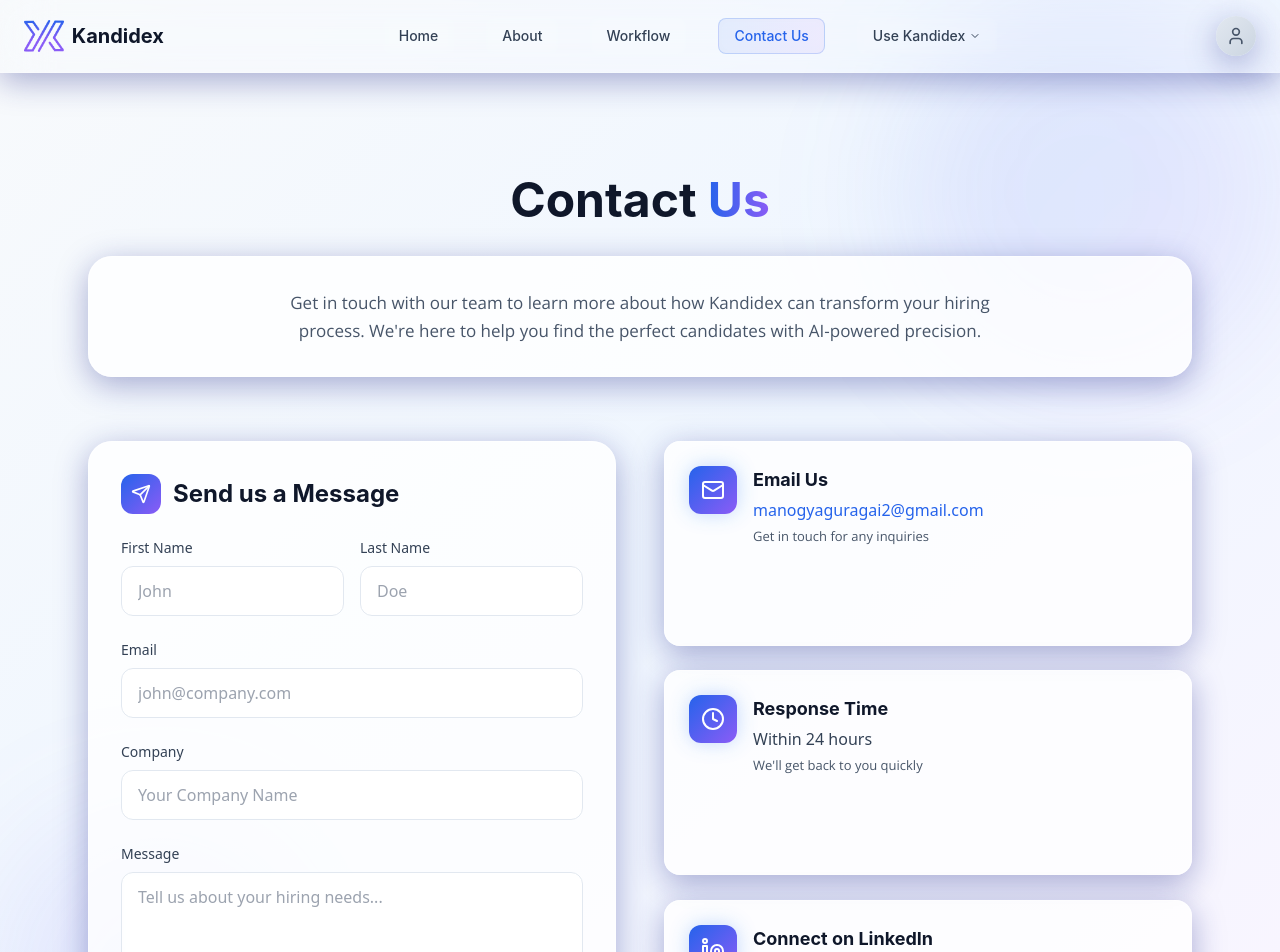
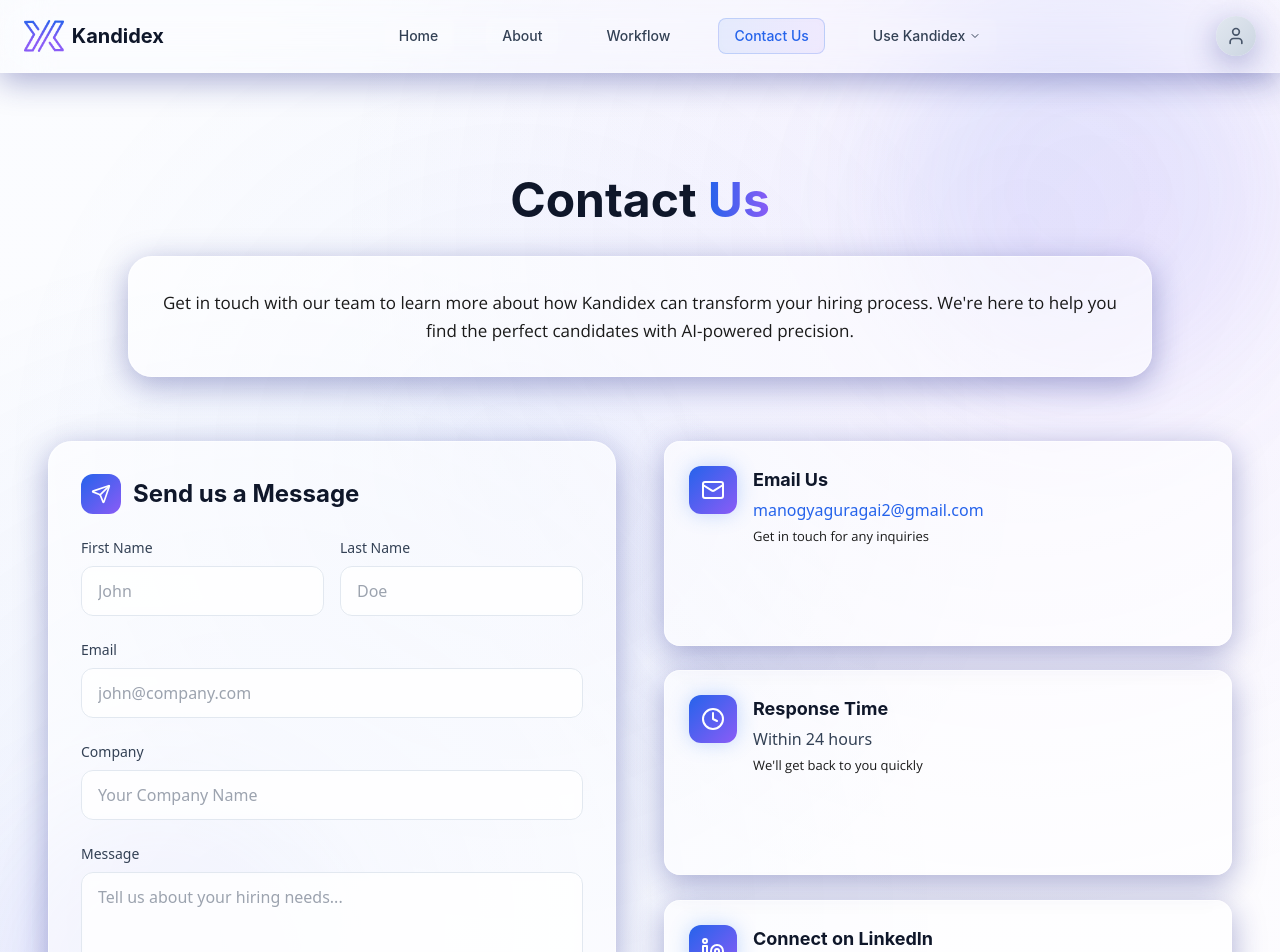
Before and after one commit to manogyaguragai/swift-genesis-flow, a React (Vite) app: page /contact in a window 1280 px wide. Shown: the top 952 px of the page. Built offline with nearby package versions, Linux system fonts and the light colour scheme.

Commit message:
Refactor: Use black text and update page widths
- Changed paragraph text color to black.
- Applied full-width design to Contact Us page.
- Added soft gradient background textures to About and Contact Us pages.

```diff
--- a/src/index.css
+++ b/src/index.css
@@ -124,20 +124,23 @@
 
   body {
     @apply bg-background text-foreground;
-    font-weight: 300;
+    font-weight: 400;
   }
 
-  /* Enhanced font weight classes for paragraph text only */
+  /* Enhanced font weight classes for paragraph text only - using black/dark colors */
   p.font-thin, .font-thin p {
-    font-weight: 300 !important; /* Increased from 200 */
+    font-weight: 400 !important;
+    color: #1a1a1a !important;
   }
 
   p.font-light, .font-light p {
-    font-weight: 500 !important; /* Increased from 400 */
+    font-weight: 600 !important;
+    color: #1a1a1a !important;
   }
 
   p.font-normal, .font-normal p {
-    font-weight: 600 !important; /* Increased from 500 */
+    font-weight: 700 !important;
+    color: #1a1a1a !important;
   }
 
   /* Keep original font weights for headings and other elements */
@@ -222,6 +225,15 @@
       transform: translate3d(0, 0, 0);
     }
   }
+
+  /* Gradient background texture */
+  .bg-texture {
+    background:
+      radial-gradient(circle at 20% 80%, rgba(37, 99, 235, 0.08) 0%, transparent 50%),
+      radial-gradient(circle at 80% 20%, rgba(139, 92, 246, 0.08) 0%, transparent 50%),
+      radial-gradient(circle at 40% 40%, rgba(37, 99, 235, 0.05) 0%, transparent 50%),
+      linear-gradient(135deg, rgba(37, 99, 235, 0.02) 0%, rgba(139, 92, 246, 0.02) 100%);
+  }
 }
 
 @layer utilities {
@@ -243,4 +255,13 @@
     will-change: transform;
     transform: translate3d(0, 0, 0);
   }
+
+  /* Text color utilities for black text */
+  .text-black {
+    color: #1a1a1a !important;
+  }
+
+  .text-dark {
+    color: #2d2d2d !important;
+  }
 }
--- a/src/pages/ContactPage.tsx
+++ b/src/pages/ContactPage.tsx
@@ -1,4 +1,3 @@
-
 import React from 'react';
 import { Mail, Clock, Send, MessageSquare, Linkedin } from 'lucide-react';
 import { useForm, ValidationError } from '@formspree/react';
@@ -24,29 +23,32 @@ const ContactPage: React.FC = () => {
   ];
 
   return (
-    <div className="pt-32 min-h-screen bg-gradient-to-br from-slate-50 via-blue-50 to-purple-50 animate-fade-in">
+    <div className="pt-32 min-h-screen bg-texture animate-fade-in">
       {/* Background decorations */}
       <div className="absolute top-0 right-0 w-96 h-96 bg-gradient-to-br from-primary/10 to-secondary/10 rounded-full blur-3xl animate-float"></div>
       <div className="absolute bottom-0 left-0 w-80 h-80 bg-gradient-to-br from-secondary/10 to-primary/10 rounded-full blur-3xl animate-float" style={{ animationDelay: '2s' }}></div>
 
-      <div className="relative z-10 max-w-6xl mx-auto px-6 py-12">
+      <div className="relative z-10 w-full px-6 py-12">
         {/* Hero Section */}
         <div className="text-center mb-16 animate-fade-in">
           <h1 className="text-5xl font-bold font-inter text-slate-900 mb-8">
             Contact <span className="bg-gradient-to-r from-primary to-secondary bg-clip-text text-transparent">Us</span>
           </h1>
-          <div className="bg-white/80 backdrop-blur-lg rounded-3xl p-8 shadow-glass border border-white/50 animate-scale-in" style={{ animationDelay: '0.2s' }}>
-            <p className="text-lg-thin text-slate-600 font-open-sans-thin font-thin leading-relaxed max-w-3xl mx-auto">
+          <div className="max-w-5xl mx-auto">
+            <div className="bg-white/60 backdrop-blur-lg rounded-3xl p-8 shadow-glass border border-white/50 animate-scale-in" style={{ animationDelay: '0.2s' }}>
+              <p className="text-lg-thin text-black font-open-sans-thin font-thin leading-relaxed">
                 Get in touch with our team to learn more about how Kandidex can transform your hiring process.
                 We're here to help you find the perfect candidates with AI-powered precision.
               </p>
             </div>
           </div>
+        </div>
 
+        <div className="max-w-none mx-auto px-6">
           <div className="grid lg:grid-cols-2 gap-12 items-start">
             {/* Contact Form */}
             <div className="animate-fade-in h-full" style={{ animationDelay: '0.4s' }}>
-            <div className="bg-white/80 backdrop-blur-lg rounded-3xl p-8 shadow-glass border border-white/50 h-full flex flex-col">
+              <div className="bg-white/60 backdrop-blur-lg rounded-3xl p-8 shadow-glass border border-white/50 h-full flex flex-col">
                 <div className="flex items-center space-x-3 mb-6">
                   <div className="w-10 h-10 bg-gradient-to-br from-primary to-secondary rounded-xl flex items-center justify-center">
                     <Send className="w-5 h-5 text-white" />
@@ -60,7 +62,7 @@ const ContactPage: React.FC = () => {
                       <MessageSquare className="w-8 h-8 text-green-600" />
                     </div>
                     <h3 className="text-xl font-bold text-slate-900 mb-2">Thank you for your message!</h3>
-                  <p className="text-slate-600 font-open-sans-thin font-thin">We'll get back to you within 24 hours.</p>
+                    <p className="text-black font-open-sans-thin font-thin">We'll get back to you within 24 hours.</p>
                   </div>
                 ) : (
                   <form onSubmit={handleSubmit} className="space-y-6 flex-1">
@@ -170,7 +172,7 @@ const ContactPage: React.FC = () => {
             {/* Contact Information */}
             <div className="space-y-6 animate-fade-in h-full flex flex-col" style={{ animationDelay: '0.6s' }}>
               {contactInfo.map((info, index) => (
-              <div key={index} className="bg-white/80 backdrop-blur-lg rounded-2xl p-6 shadow-glass border border-white/50 hover:shadow-glass-lg transition-all duration-300 group animate-scale-in flex-1" style={{ animationDelay: `${0.8 + index * 0.1}s` }}>
+                <div key={index} className="bg-white/60 backdrop-blur-lg rounded-2xl p-6 shadow-glass border border-white/50 hover:shadow-glass-lg transition-all duration-300 group animate-scale-in flex-1" style={{ animationDelay: `${0.8 + index * 0.1}s` }}>
                   {info.action ? (
                     <a href={info.action} className="flex items-start space-x-4 h-full">
                       <div className="flex-shrink-0 w-12 h-12 bg-gradient-to-br from-primary to-secondary rounded-xl flex items-center justify-center shadow-glow-blue group-hover:shadow-glow-purple transition-all duration-300">
@@ -179,7 +181,7 @@ const ContactPage: React.FC = () => {
                       <div className="flex-1">
                         <h3 className="text-lg font-bold font-inter text-slate-900 mb-1">{info.title}</h3>
                         <p className="text-primary font-medium mb-1">{info.content}</p>
-                      <p className="text-sm-thin text-slate-600 font-open-sans-thin font-thin">{info.description}</p>
+                        <p className="text-sm-thin text-black font-open-sans-thin font-thin">{info.description}</p>
                       </div>
                     </a>
                   ) : (
@@ -190,7 +192,7 @@ const ContactPage: React.FC = () => {
                       <div className="flex-1">
                         <h3 className="text-lg font-bold font-inter text-slate-900 mb-1">{info.title}</h3>
                         <p className="text-slate-700 font-medium mb-1">{info.content}</p>
-                      <p className="text-sm-thin text-slate-600 font-open-sans-thin font-thin">{info.description}</p>
+                        <p className="text-sm-thin text-black font-open-sans-thin font-thin">{info.description}</p>
                       </div>
                     </div>
                   )}
@@ -198,7 +200,7 @@ const ContactPage: React.FC = () => {
               ))}
 
               {/* LinkedIn Button */}
-            <div className="bg-white/80 backdrop-blur-lg rounded-2xl p-6 shadow-glass border border-white/50 hover:shadow-glass-lg transition-all duration-300 group animate-scale-in flex-1" style={{ animationDelay: '1s' }}>
+              <div className="bg-white/60 backdrop-blur-lg rounded-2xl p-6 shadow-glass border border-white/50 hover:shadow-glass-lg transition-all duration-300 group animate-scale-in flex-1" style={{ animationDelay: '1s' }}>
                 <a
                   href="https://www.linkedin.com/in/manogya-guragai-1bb318200/"
                   target="_blank"
@@ -211,9 +213,10 @@ const ContactPage: React.FC = () => {
                   <div className="flex-1">
                     <h3 className="text-lg font-bold font-inter text-slate-900 mb-1">Connect on LinkedIn</h3>
                     <p className="text-primary font-medium mb-1">Manogya Guragai</p>
-                  <p className="text-sm-thin text-slate-600 font-open-sans-thin font-thin">Let's connect professionally</p>
+                    <p className="text-sm-thin text-black font-open-sans-thin font-thin">Let's connect professionally</p>
                   </div>
                 </a>
+              </div>
             </div>
           </div>
         </div>
--- a/tailwind.config.ts
+++ b/tailwind.config.ts
@@ -26,11 +26,11 @@ export default {
         'ibm': ['IBM Plex Sans', 'sans-serif'],
       },
       fontSize: {
-        'xs-thin': ['0.6875rem', { lineHeight: '1rem', fontWeight: '300' }], // Increased paragraph weight from 200
-        'sm-thin': ['0.8125rem', { lineHeight: '1.25rem', fontWeight: '300' }], // Increased paragraph weight from 200
-        'base-thin': ['0.9375rem', { lineHeight: '1.5rem', fontWeight: '300' }], // Increased paragraph weight from 200
-        'lg-thin': ['1.0625rem', { lineHeight: '1.75rem', fontWeight: '300' }], // Increased paragraph weight from 200
-        'xl-thin': ['1.1875rem', { lineHeight: '1.75rem', fontWeight: '300' }], // Increased paragraph weight from 200
+        'xs-thin': ['0.6875rem', { lineHeight: '1rem', fontWeight: '400', color: '#1a1a1a' }],
+        'sm-thin': ['0.8125rem', { lineHeight: '1.25rem', fontWeight: '400', color: '#1a1a1a' }],
+        'base-thin': ['0.9375rem', { lineHeight: '1.5rem', fontWeight: '400', color: '#1a1a1a' }],
+        'lg-thin': ['1.0625rem', { lineHeight: '1.75rem', fontWeight: '400', color: '#1a1a1a' }],
+        'xl-thin': ['1.1875rem', { lineHeight: '1.75rem', fontWeight: '400', color: '#1a1a1a' }],
       },
       colors: {
         border: "hsl(var(--border))",
```
Also changed, not shown: src/pages/AboutPage.tsx (+12 -12 lines). Lines whose indentation alone changed are shown as unchanged.
